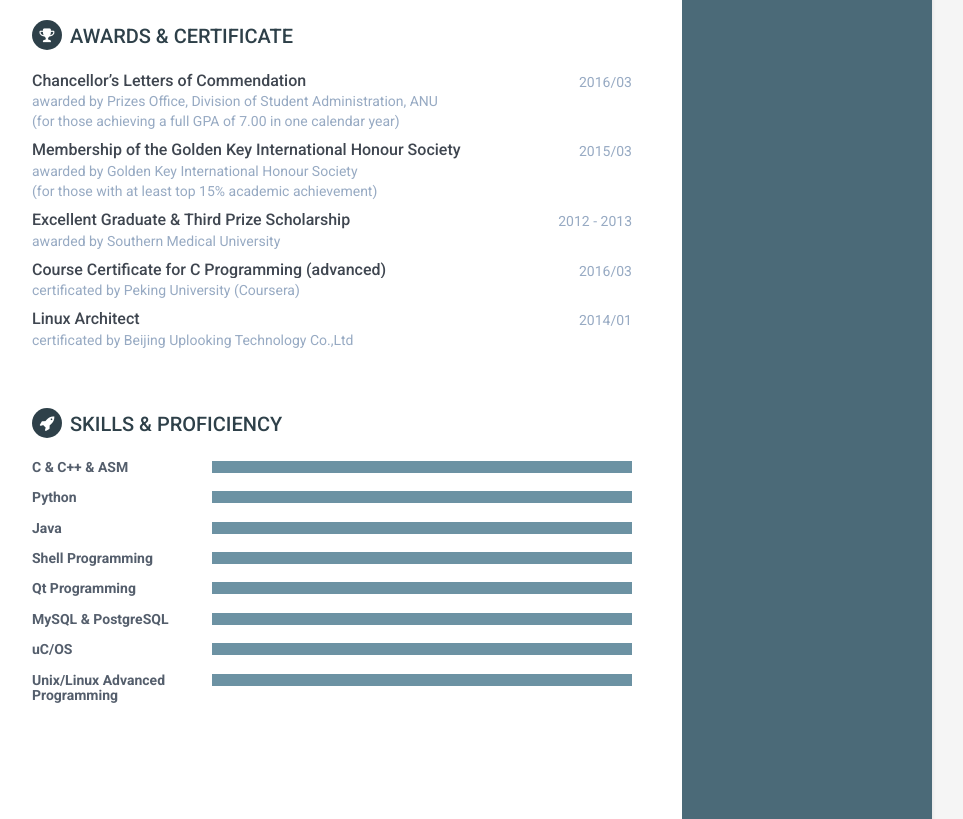
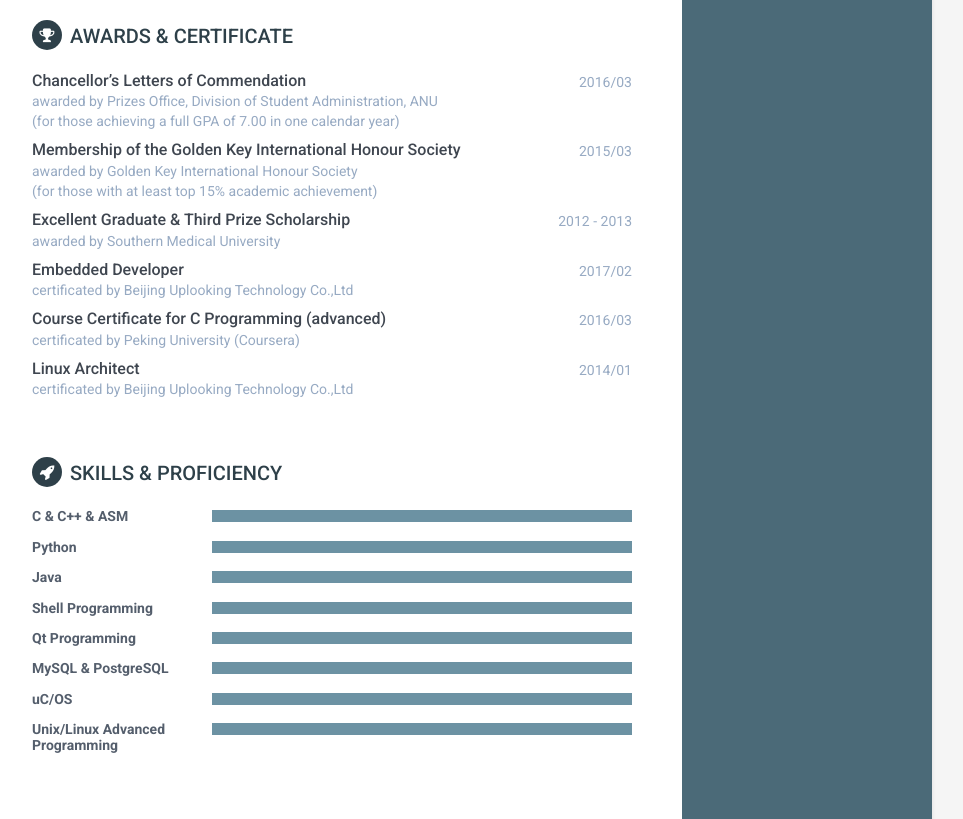
Before and after one commit to thomas-liao/thomas-liao.github.io, a Jekyll site: the page built from index.html, in a window 1280 px wide and 900 px high, scrolled down 1388 px, cut to the strip 0-819 px from the top of the window. Shown: the whole strip, without its empty margins (188-1151 px from the left). Built offline with Jekyll 4.4.1, drawn with Linux system fonts in a browser that asks for light colours.

Commit message:
Update awards.html

```diff
--- a/_includes/awards.html
+++ b/_includes/awards.html
@@ -34,6 +34,16 @@
                 <div class="item">
                     <div class="meta">
                         <div class="upper-row">
+                            <h3 class="job-title">Embedded Developer</h3>
+                            <div class="time">2017/02</div>
+                        </div><!--//upper-row-->
+                        <div class="company">certificated by Beijing Uplooking Technology Co.,Ltd</div>
+                    </div><!--//meta-->
+                </div><!--//item-->
+
+                <div class="item">
+                    <div class="meta">
+                        <div class="upper-row">
                             <h3 class="job-title">Course Certificate for C Programming (advanced)</h3>
                             <div class="time">2016/03</div>
                         </div><!--//upper-row-->
```
